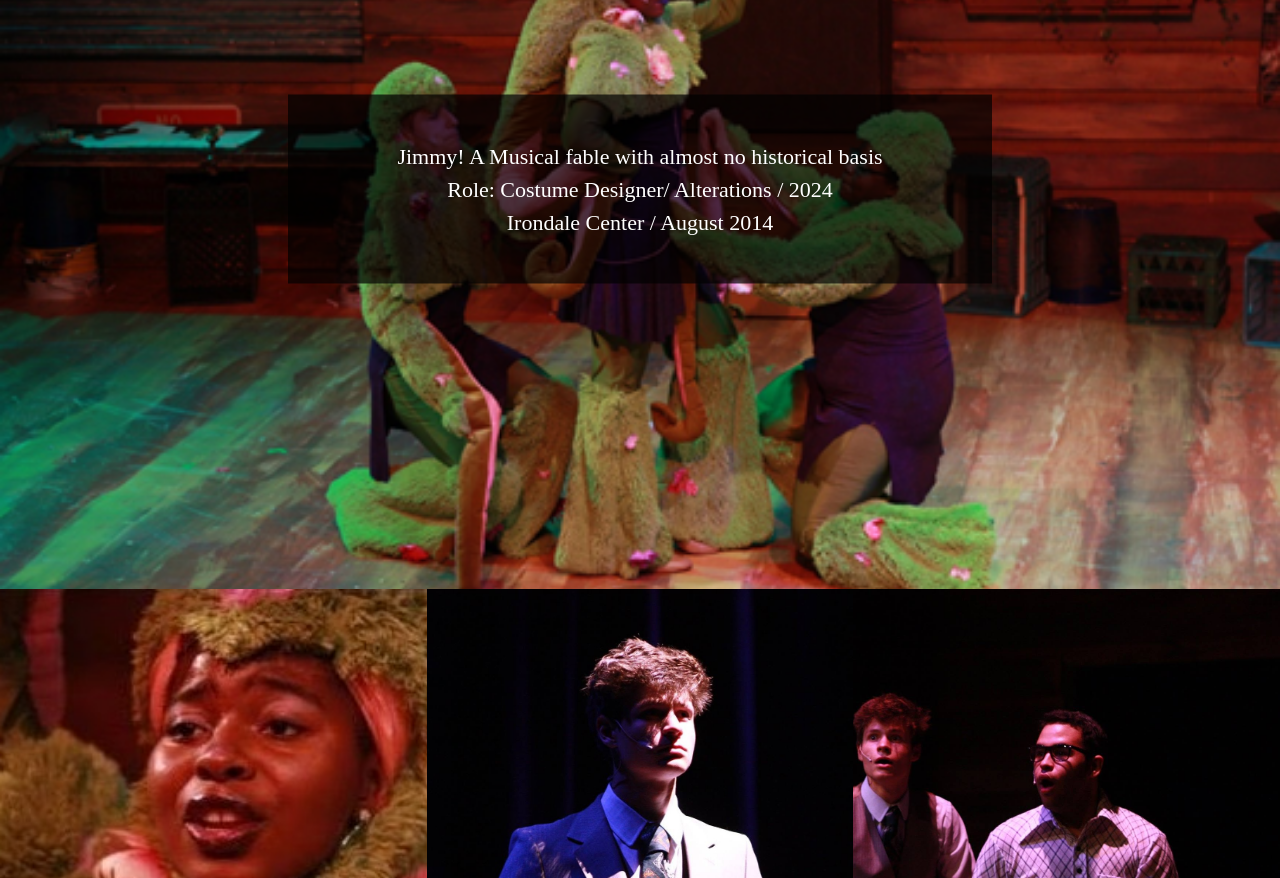
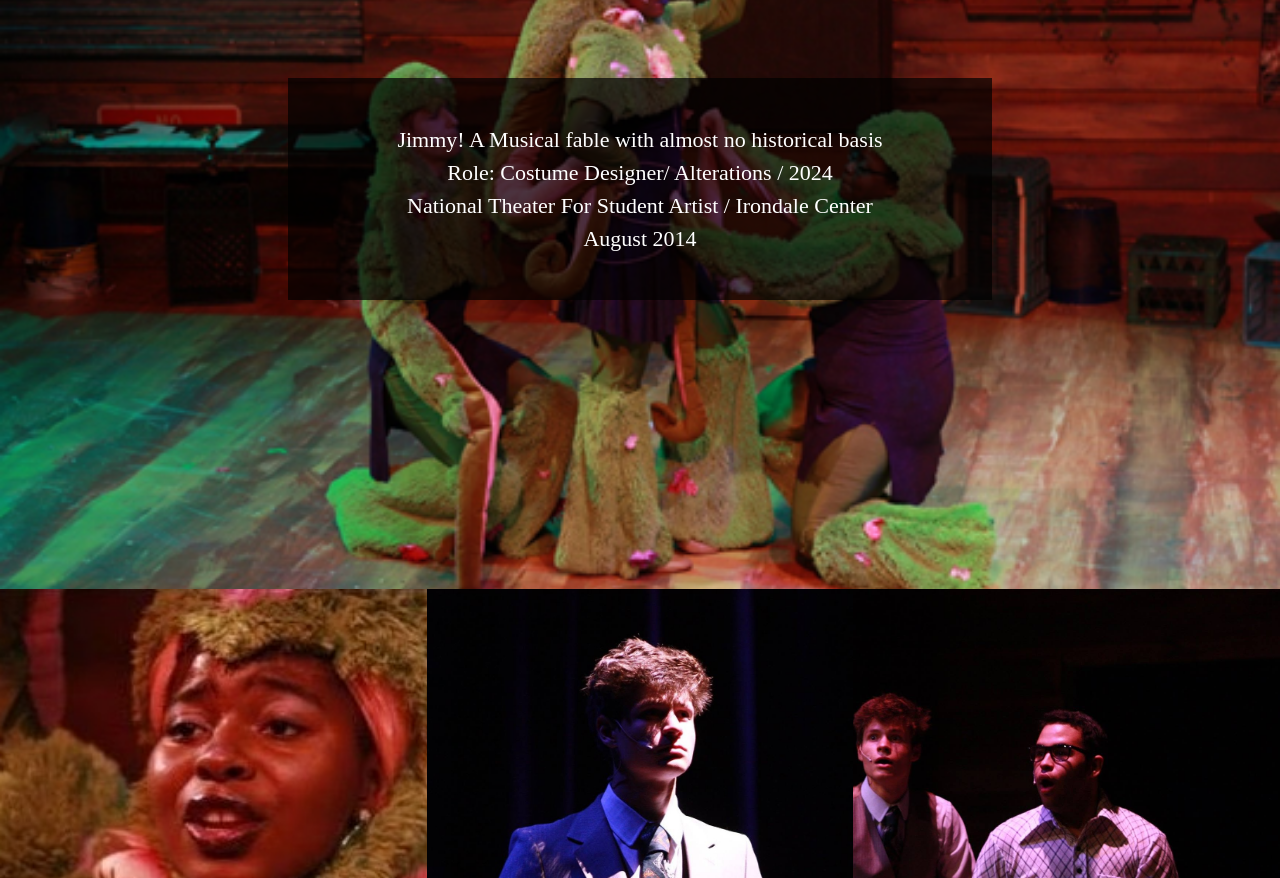
Before and after one commit to ArabaBen/Bntuma, a plain HTML site: page workshop.html in a window 1280 px wide. Shown: the part 3060-3938 px from the top of the page. Drawn offline with Linux system fonts and the light colour scheme; a web font is replaced by a local one.

Commit message:
Update workshop.html

```diff
--- a/workshop.html
+++ b/workshop.html
@@ -568,7 +568,8 @@
         <p>
           Jimmy! A Musical fable with almost no historical basis<br>
           Role:  Costume Designer/ Alterations / 2024<br>
-          Irondale Center / August 2014<br>
+          National Theater For Student Artist / Irondale Center<br>
+          August 2014<br>
         </p>
     </div>
   </section>
```
